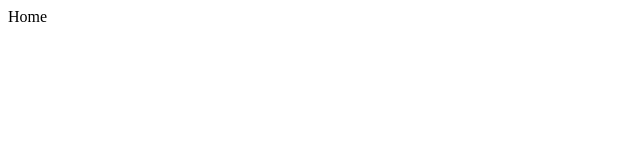
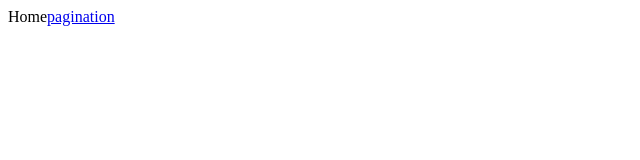
Before and after one commit to ksheyon123/react-module-federation, a React app in the folder example/: page / in a window 1280 px wide. Shown: the top 160 px of the page, without its empty margins (0-640 px from the left). Built offline with nearby package versions, Linux system fonts and the light colour scheme.

Commit message:
route using type in nor working

```diff
--- a/example/package.json
+++ b/example/package.json
@@ -23,6 +23,7 @@
     "@types/node": "^18.11.19",
     "@types/react": "^18.0.27",
     "@types/react-dom": "^18.0.10",
+    "@types/react-router-dom": "^5.3.3",
     "@types/styled-components": "^5.1.26",
     "babel-loader": "^9.1.2",
     "babel-preset-es2015": "^6.24.1",
--- a/example/public/index.html
+++ b/example/public/index.html
@@ -2,7 +2,6 @@
 <html>
   <head></head>
   <body>
-    <div id="q"></div>
     <div id="root"></div>
   </body>
 </html>
--- a/example/src/App.tsx
+++ /dev/null
@@ -1,53 +0,0 @@
-import * as React from "react";
-import {
-  createBrowserRouter,
-  RouterProvider,
-  Navigate,
-  Outlet,
-} from "react-router-dom";
-import { ThemeProvider, createGlobalStyle } from "styled-components";
-import { Pagination } from "@/pages/Pagination";
-import { Home } from "@/pages";
-
-const GlobalStyling = createGlobalStyle`
-  * {
-    box-sizing  : content-box;
-  }
-  body {
-    margin : 0px;
-  }
-`;
-
-const router = createBrowserRouter([
-  {
-    path: "/",
-    element: (
-      <>
-        <Home />
-        <Outlet />
-      </>
-    ),
-    loader: () => {
-      return "";
-    },
-    children: [
-      {
-        path: "pagination",
-        element: <Pagination />,
-      },
-    ],
-  },
-]);
-
-const App = () => {
-  return (
-    // <React.StrictMode>
-    //   <ThemeProvider theme={{}}>
-    //     <GlobalStyling />
-    <RouterProvider router={router} />
-    //   </ThemeProvider>
-    // </React.StrictMode>
-  );
-};
-
-export default App;
--- a/example/src/pages/index.tsx
+++ b/example/src/pages/index.tsx
@@ -1,7 +1,14 @@
 import React from "react";
+import { Outlet, Link } from "react-router-dom";
 
 const Home: React.FC = () => {
-  return <div>Home</div>;
+  return (
+    <div>
+      <span>Home</span>
+      <Link to="pagination">pagination</Link>
+      <Outlet />
+    </div>
+  );
 };
 
 export { Home };
```
Also changed, not shown: example/src/index.tsx (+24 -2 lines).
